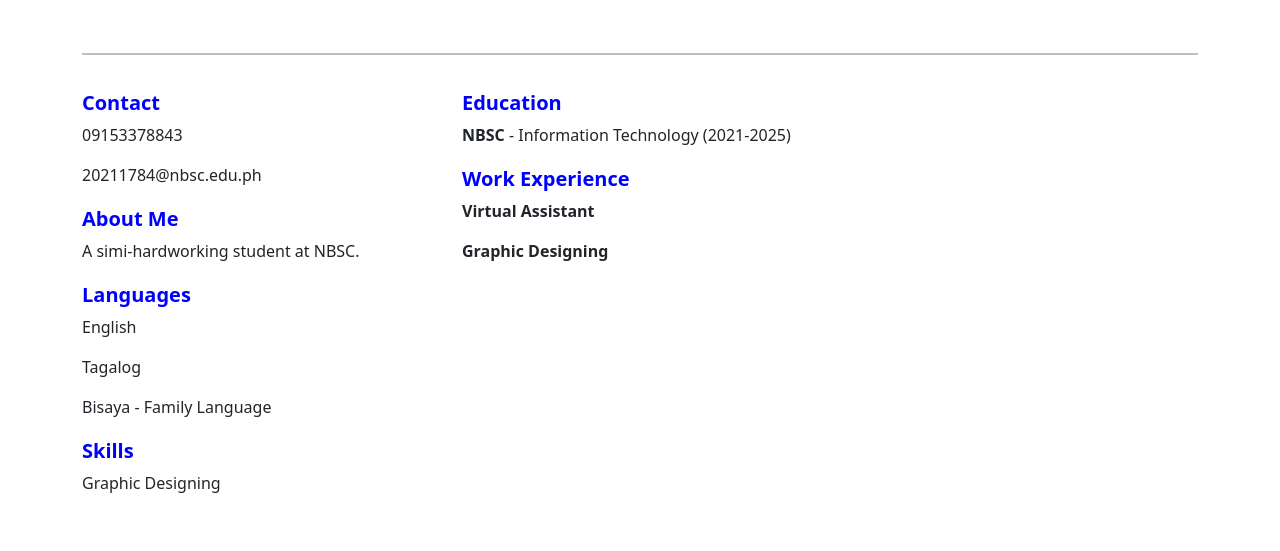
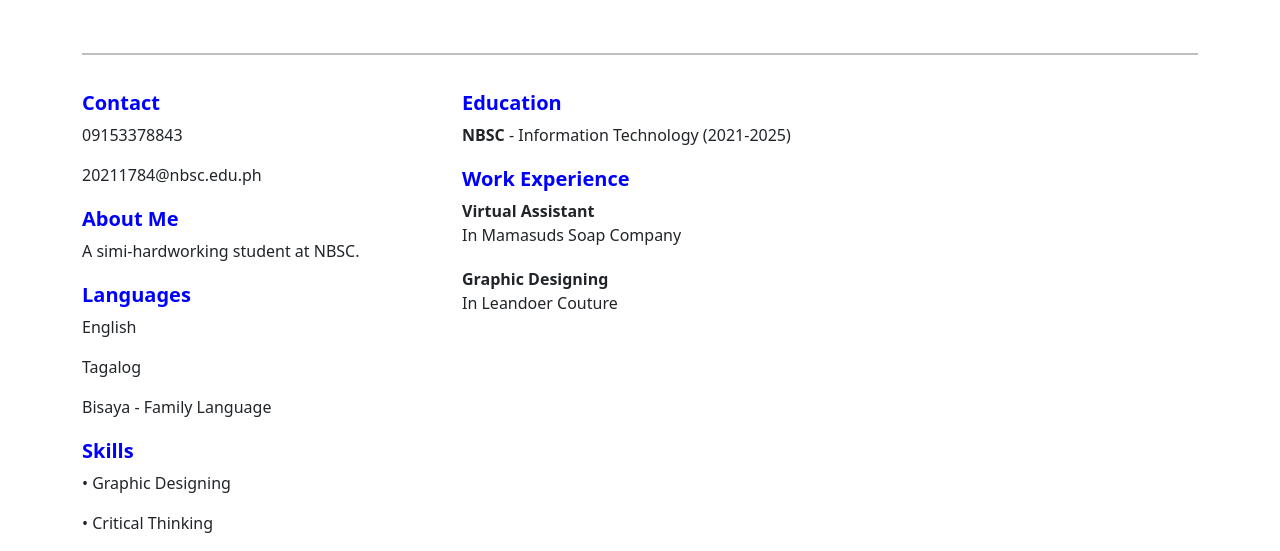
Before and after one commit to ottawacanad4/portfolio, a plain HTML site: page index.html in a window 1280 px wide. Shown: the part 283-834 px from the top of the page. Before the commit the page ends 800 px from the top, so only its background shows below. Drawn offline with nearby package versions, Linux system fonts and the light colour scheme.

Commit message:
fourth commit

```diff
--- a/index.html
+++ b/index.html
@@ -43,7 +43,8 @@
 
 
         <h5 class="fw-bold">Skills</h5>
-        <p>Graphic Designing</p>
+        <p>• Graphic Designing</p>
+        <p>• Critical Thinking</p>
       </div>
 
 
@@ -59,11 +60,11 @@
         <ul>
           <li>
             <strong>Virtual Assistant</strong>
-            <p></p>
+            <p>In Mamasuds Soap Company</p>
           </li>
           <li>
             <strong>Graphic Designing</strong>
-            <p></p>
+            <p>In Leandoer Couture</p>
           </li>
         </ul>
       </div>
--- a/style.css
+++ b/style.css
@@ -27,5 +27,6 @@ ul {
 }
 
 ul li {
-  margin-bottom: 10px;
+  margin-bottom: 20px;
+
 }
```
